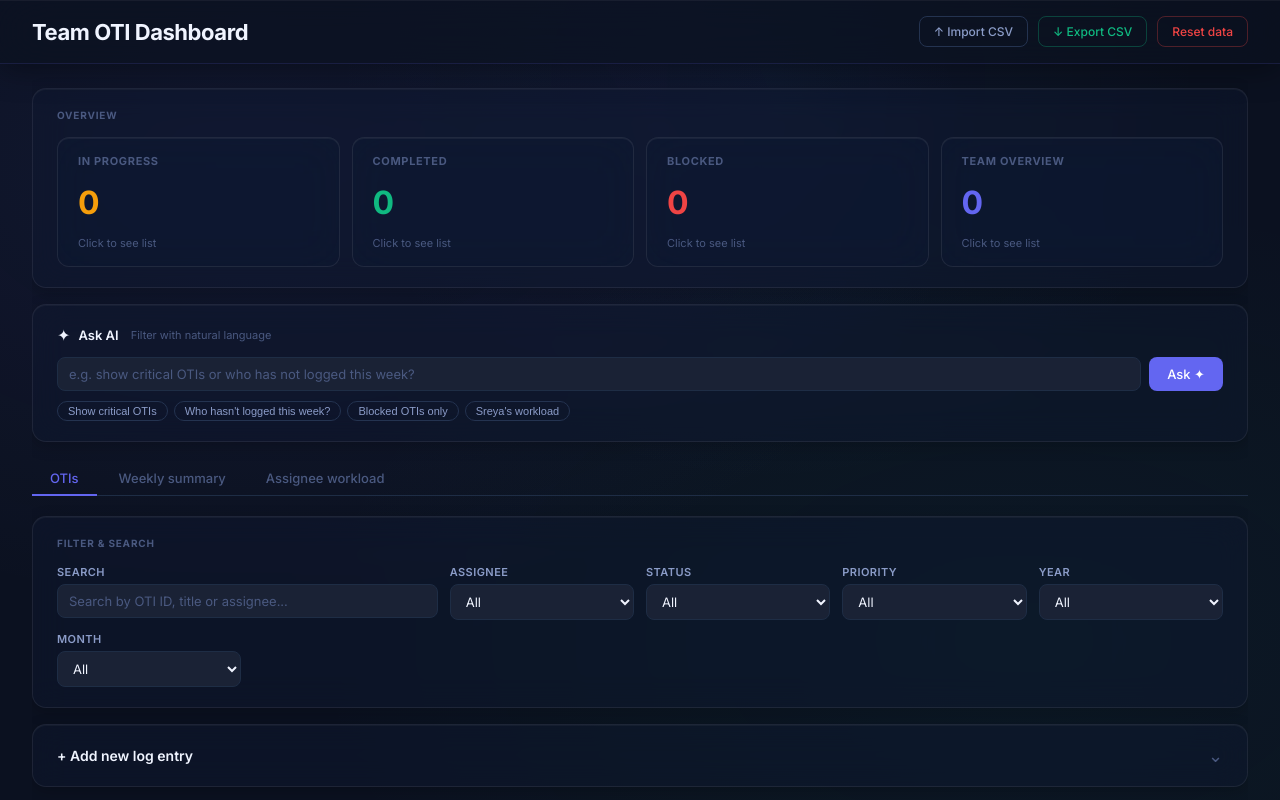
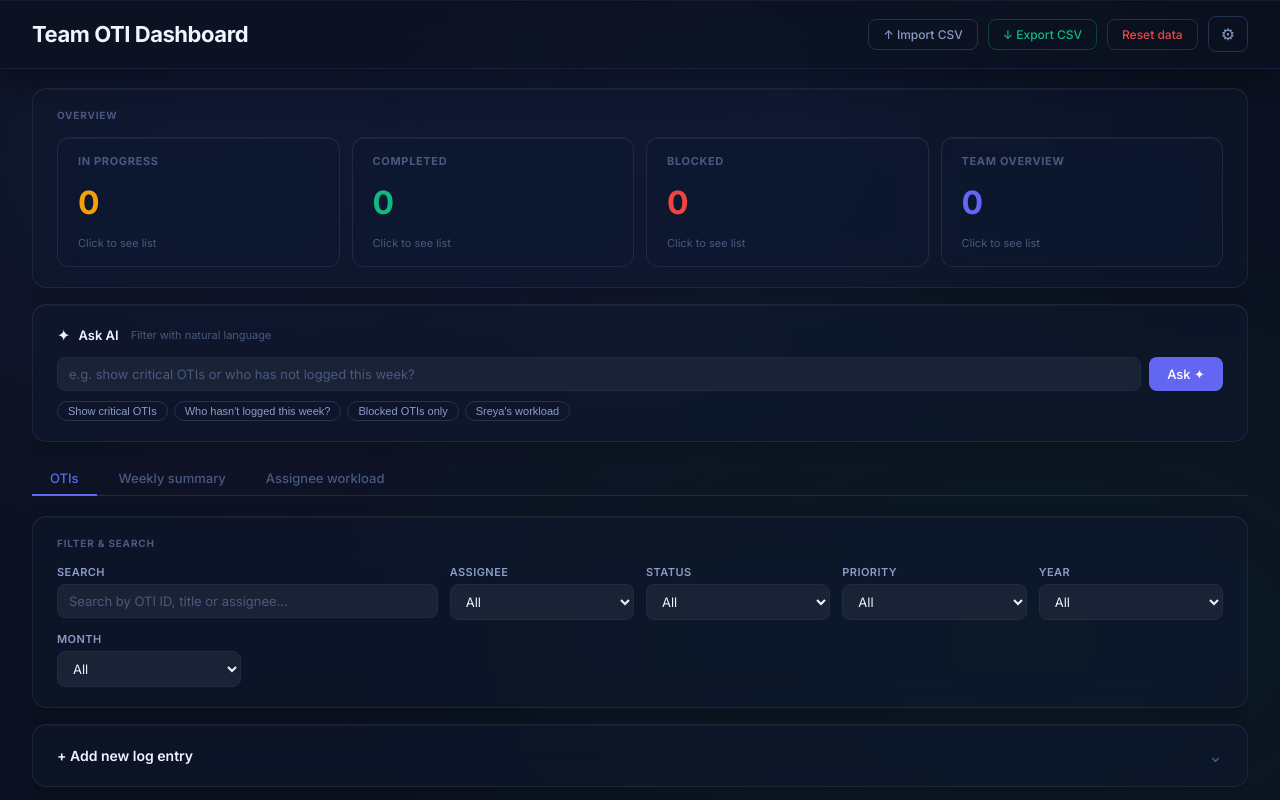
Before and after one commit to sreya-kambhatla/OTI-Tracker-AI, a React (Vite) app: page / in a window 1280 px wide. Shown: the top 800 px of the page. Built offline with nearby package versions, Linux system fonts and the light colour scheme.

Commit message:
Update TopBar.jsx

```diff
--- a/src/components/TopBar.jsx
+++ b/src/components/TopBar.jsx
@@ -1,13 +1,21 @@
 import React from 'react';
 
-function TopBar({ onExport, onImport, onReset }) {
+function TopBar({ onExport, onImport, onReset, onSettings }) {
   return (
     <div className="top-bar">
       <h1 style={{ fontSize: 22 }}>Team OTI Dashboard</h1>
-      <div style={{ display:"flex", gap:10 }}>
+      <div style={{ display:"flex", gap:10, alignItems:"center" }}>
         <button className="btn-ghost" onClick={onImport}>↑ Import CSV</button>
         <button className="btn-green"  onClick={onExport}>↓ Export CSV</button>
         <button className="btn-danger" onClick={onReset}>Reset data</button>
+        <button
+          className="btn-ghost"
+          onClick={onSettings}
+          title="Settings"
+          style={{ fontSize:16, padding:"7px 12px" }}
+        >
+          ⚙
+        </button>
       </div>
     </div>
   );
```
